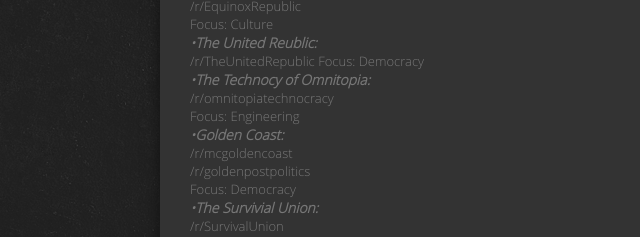
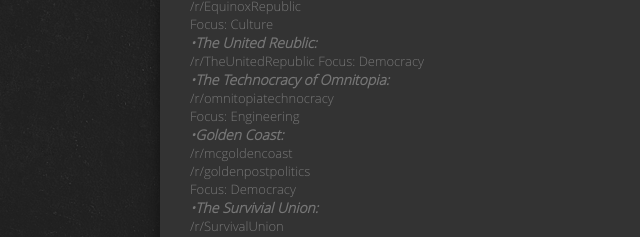
Before and after one commit to MrKireko/CivEx, a plain HTML site: page nations.html in a window 1280 px wide. Shown: the part 429-666 px from the top of the page, 0-640 px from the left. Drawn offline with Linux system fonts and the light colour scheme.

Commit message:
fixed spelling

```diff
--- a/nations.html
+++ b/nations.html
@@ -28,7 +28,7 @@
 					<b>•The United Reublic:<br></b>
 					/r/TheUnitedRepublic
 					Focus: Democracy<br>
-					<b>•The Technocy of Omnitopia:<br></b>
+					<b>•The Technocracy of Omnitopia:<br></b>
 					/r/omnitopiatechnocracy<br>
 					Focus: Engineering<br>
 					<b>•Golden Coast:<br></b>
```
